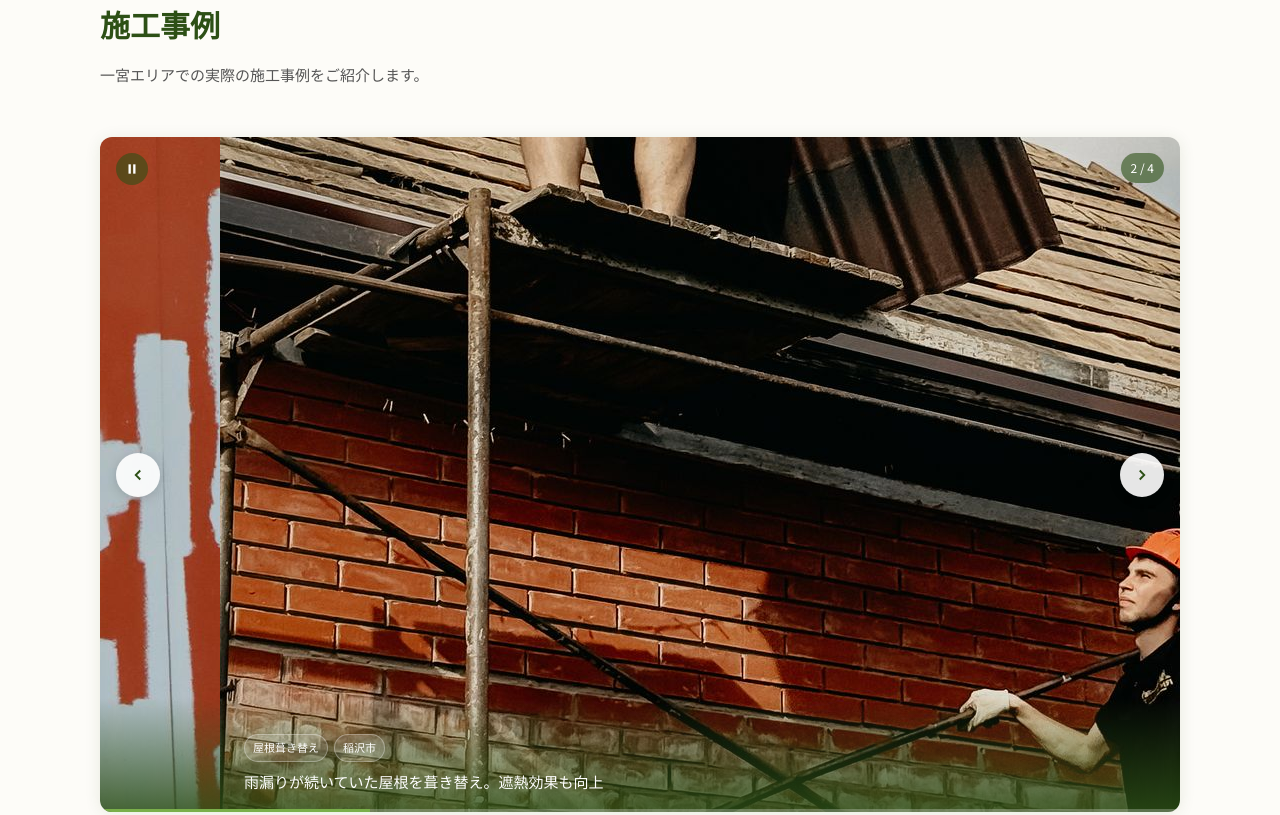
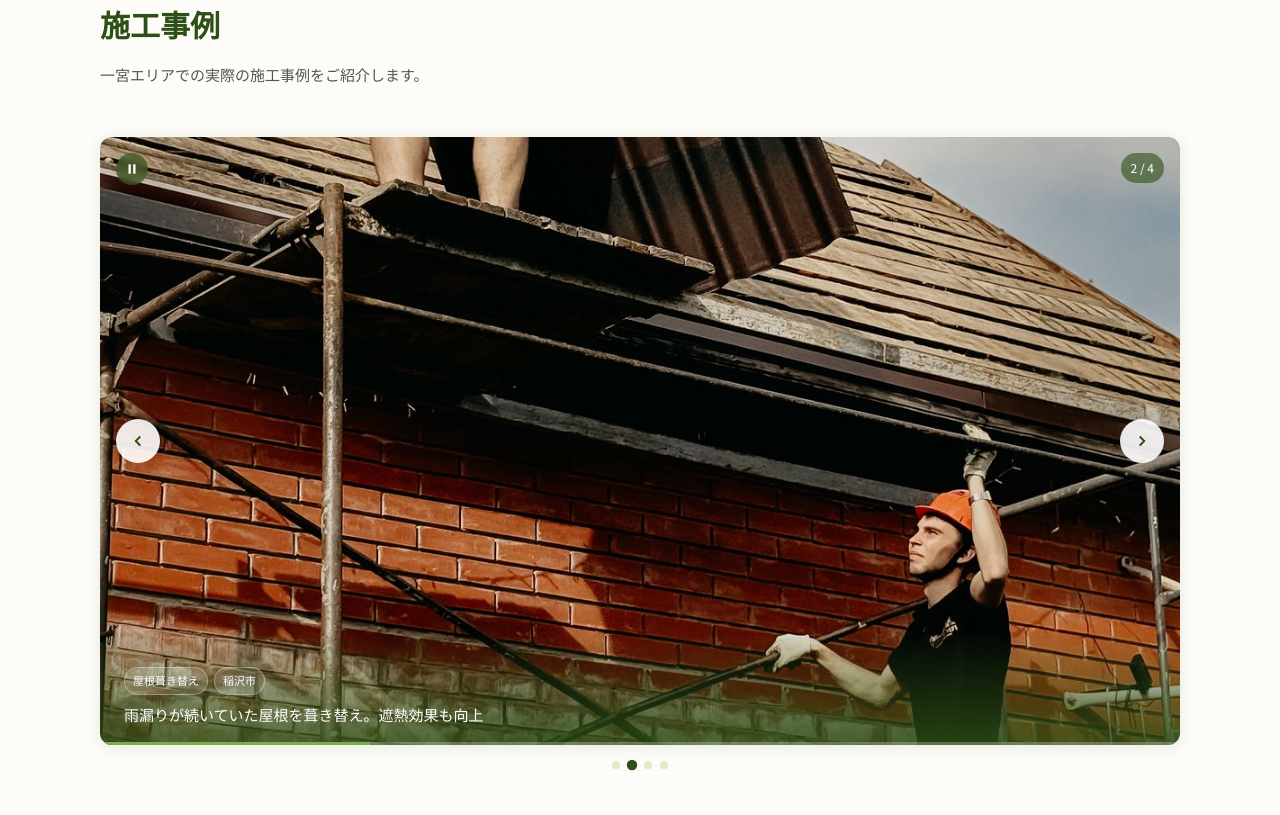
Before and after one commit to yutorin-ino/sumai-plus, a plain HTML site: page sumai-plus-fc.html in a window 1280 px wide. Shown: the part 3420-4235 px from the top of the page. Drawn offline with Linux system fonts and the light colour scheme.

Commit message:
Fix reel slide width using each photo's natural size instead of container width
flex-basis:auto with only min-width:100% let each slide's intrinsic
image size leak into layout, so slides of different source photo
dimensions ended up different widths. Pin flex-basis/width to 100%.

```diff
--- a/sumai-plus-fc.html
+++ b/sumai-plus-fc.html
@@ -122,7 +122,7 @@ section:nth-child(even){background:var(--white)}
 .tag{font-size:11px;padding:3px 8px;border-radius:99px;background:var(--green-pale);color:var(--green-dark);border:1px solid var(--border)}
 .reel-wrap{position:relative;overflow:hidden;border-radius:var(--radius);box-shadow:0 2px 16px rgba(45,80,22,.1)}
 .reel-track{display:flex;transition:transform .6s cubic-bezier(.4,0,.2,1);will-change:transform}
-.reel-slide{min-width:100%;position:relative;aspect-ratio:16/9;flex-shrink:0;overflow:hidden}
+.reel-slide{flex:0 0 100%;width:100%;position:relative;aspect-ratio:16/9;overflow:hidden}
 @media(max-width:680px){.reel-slide{aspect-ratio:4/3}}
 .reel-slide img{width:100%;height:100%;object-fit:cover;transition:transform .8s ease}
 .reel-slide:hover img{transform:scale(1.03)}
```
